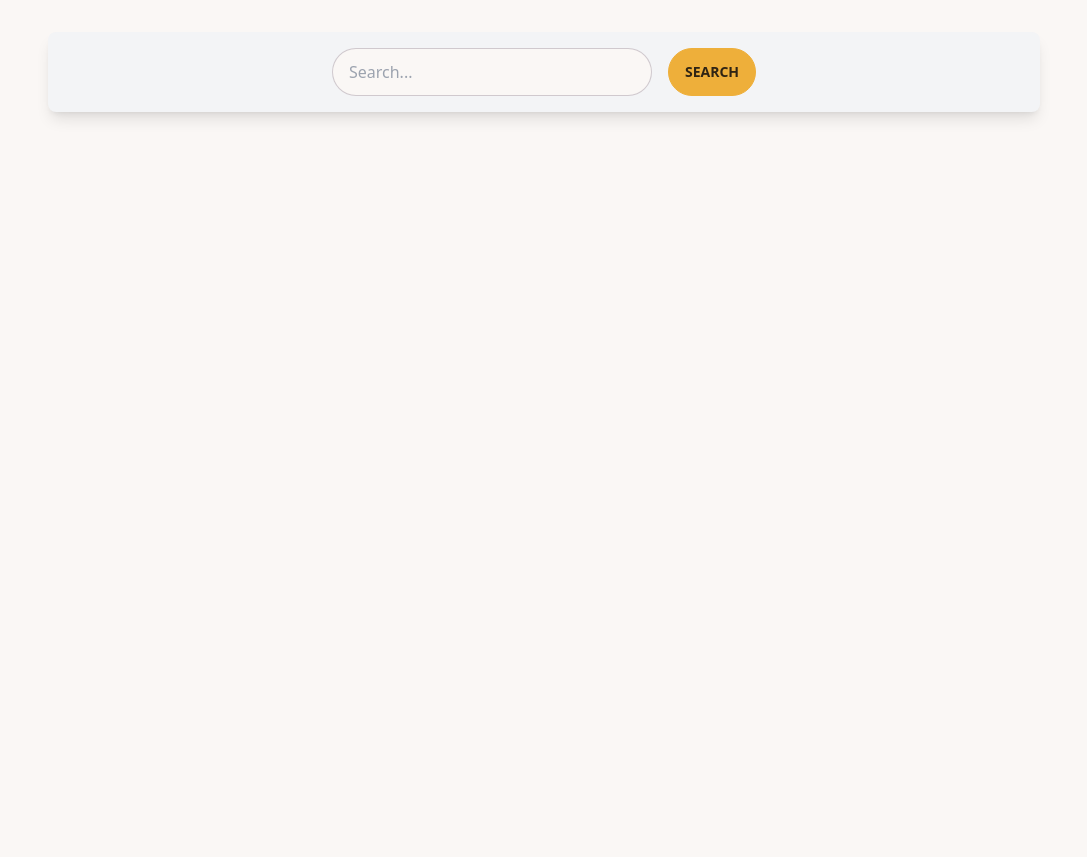
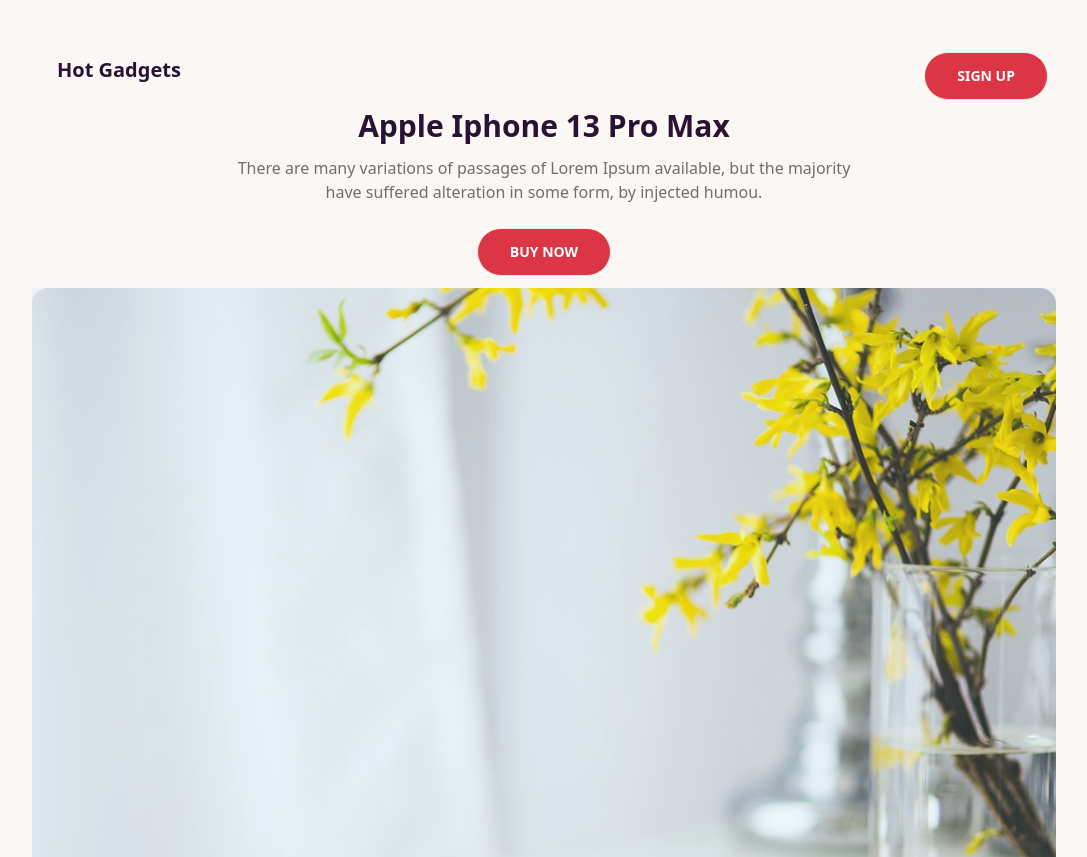
Before and after one commit to mazharulislam-12/hunting-phone-api, a plain HTML site: page index.html in a window 1280 px wide. Shown: the top 857 px of the page, without its empty margins (96-1183 px from the left). Before the commit the page ends 800 px from the top, so only its background shows below. Drawn offline with nearby package versions, Linux system fonts and the light colour scheme; no server answers.

Commit message:
banner and nav section creat

```diff
--- a/index.html
+++ b/index.html
@@ -7,10 +7,43 @@
     <!-- link tailwind and daisyUI -->
     <link href="https://cdn.jsdelivr.net/npm/daisyui@3.6.2/dist/full.css" rel="stylesheet" type="text/css" />
     <script src="https://cdn.tailwindcss.com"></script>
+    <style>
+        .ImagePossitin{
+            background-position: center center;
+            background-repeat: no-repeat;
+            background-size: cover;
+            background-color: #fff;
+        }
+    </style>
 </head>
 <body>
 
-    <header>
+    <header class="max-w-screen-sm md:max-w-screen-md lg:max-w-screen-lg mx-auto mt-8">
+        <!-- navbar start -->
+        <div class="navbar bg-base-100">
+            <div class="navbar-start">
+              <a class="btn btn-ghost normal-case text-xl">Hot Gadgets</a>
+            </div>
+            <div class="navbar-center hidden lg:flex">
+
+            </div>
+            <div class="navbar-end">
+              <a class="btn text-center bg-[#DC3545] rounded-full mt-3 px-8 py-2 text-white">Sign Up</a>
+            </div>
+          </div>
+        <!-- navbar end -->
+
+        <div class="text-center">
+            <h1 class="text-3xl font-bold">Apple Iphone 13 Pro Max</h1>
+            <p class="text-[#706F6F] my-3">There are many variations of passages of Lorem Ipsum available, but the majority <br> have suffered alteration in some form, by injected humou.</p>
+            <button class="btn text-center bg-[#DC3545] rounded-full mt-3 px-8 py-2 text-white mb-3">BUy Now</button>
+        </div>
+
+        <!-- banner start -->
+        <div class="hero min-h-screen items-center ImagePossitin rounded-2xl" style="background-image: url(image/iphone-791450_1280.jpg); ">
+            <div class="hero-overlay bg-sky-500/[.06]"></div>
+          </div>
+        <!-- banner end -->
 
     </header>
 
@@ -54,13 +87,12 @@
                     </dialog>
         <!-- show details modal end -->
 
-
-
-
     </main>
 
 
+<!-- footer section start -->
 
+<!-- footer section end -->
 
 
 
```
Also changed, not shown: image/iphone-791450_1280.jpg (added).
